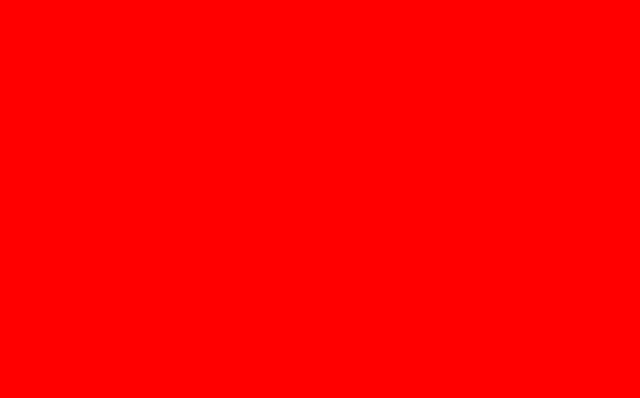
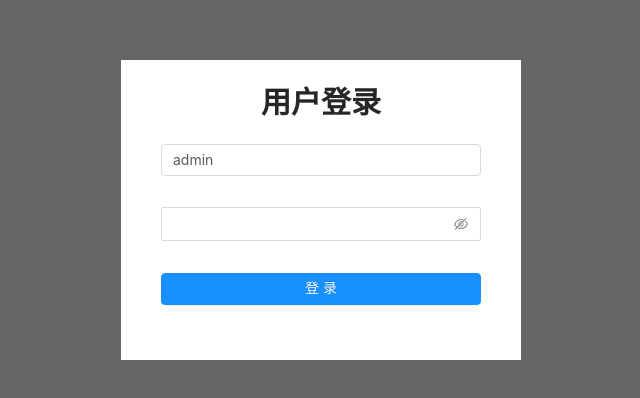
Before and after one commit to hueralin/react-admin, a React app: page /login in a window 1280 px wide. Shown: the part 190-588 px from the top of the page, without its empty margins (319-959 px from the left). Built offline with nearby package versions, Linux system fonts and the light colour scheme.

Commit message:
'完成登录页面的开发'

```diff
--- a/src/pages/login/Login.jsx
+++ b/src/pages/login/Login.jsx
@@ -2,14 +2,52 @@
  * 登录的路由组件
  */
 import React, { Component } from 'react'
+import { Form, Input, Button } from 'antd'
 import './style.less'
-
+/**
+ * 1. 收集表单数据
+ * 2. 表单验证
+ */
 export default class Login extends Component {
+    onFinish = valus => {
+        console.log(valus)
+    }
     render() {
         return (
             <div className="login">
-                <header className="login-header"></header>
-                <section className="login-content"></section>
+                <section className="login-content">
+                    <h2>用户登录</h2>
+                    <Form onFinish={this.onFinish}
+                        initialValues={{
+                            username: 'admin'
+                        }}
+                    >
+                        <Form.Item
+                            // label="用户名"
+                            name="username"
+                            // 输入时验证
+                            rules={[
+                                { required: true, message: '用户名必须输入' },
+                                { pattern: /^\w+$/, message: '只允许数字字母下划线' }
+                            ]}>
+                            <Input/>
+                        </Form.Item>
+                        <Form.Item
+                            // label="密码"
+                            // 没有设置name，就不会验证
+                            name="password"
+                            rules={[
+                                { required: true, message: '密码必须输入' },
+                                { min: 6, message: '密码最少6位' },
+                                { max: 16, message: '密码最长16位' }
+                            ]}>
+                            <Input.Password/>
+                        </Form.Item>
+                        <Form.Item>
+                            <Button type="primary" htmlType="submit" className="login-form-button">登录</Button>
+                        </Form.Item>
+                        </Form>
+                </section>
             </div>
         )
     }
--- a/src/pages/login/style.css
+++ b/src/pages/login/style.css
@@ -1,5 +1,25 @@
 .login {
+  position: relative;
   width: 100%;
   height: 100%;
-  background: red;
+  background: #666;
 }
+.login .login-content {
+  position: absolute;
+  top: 50%;
+  left: 50%;
+  margin-top: -150px;
+  margin-left: -200px;
+  width: 400px;
+  height: 300px;
+  padding: 20px 40px;
+  background: #fff;
+}
+.login .login-content h2 {
+  font-size: 30px;
+  text-align: center;
+  font-weight: bold;
+}
+.login .login-content .ant-btn {
+  width: 100%;
+}
--- a/src/pages/login/style.less
+++ b/src/pages/login/style.less
@@ -1,8 +1,26 @@
 .login {
+    position: relative;
     width: 100%;
     height: 100%;
-    background: red;
-    .login-header {
+    background: #666;
 
+    .login-content {
+        position: absolute;
+        top: 50%;
+        left: 50%;
+        margin-top: -150px;
+        margin-left: -200px;
+        width: 400px;
+        height: 300px;
+        padding: 20px 40px;
+        background: #fff;
+        h2 {
+            font-size: 30px;
+            text-align: center;
+            font-weight: bold;
+        }
+        .ant-btn {
+            width: 100%;
+        }
     }
 }
```
